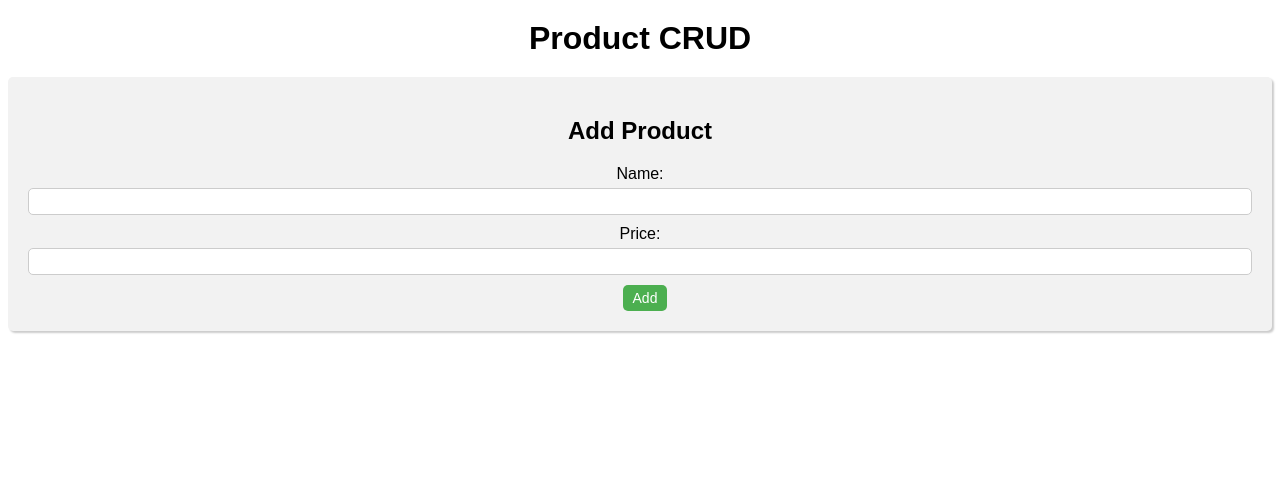
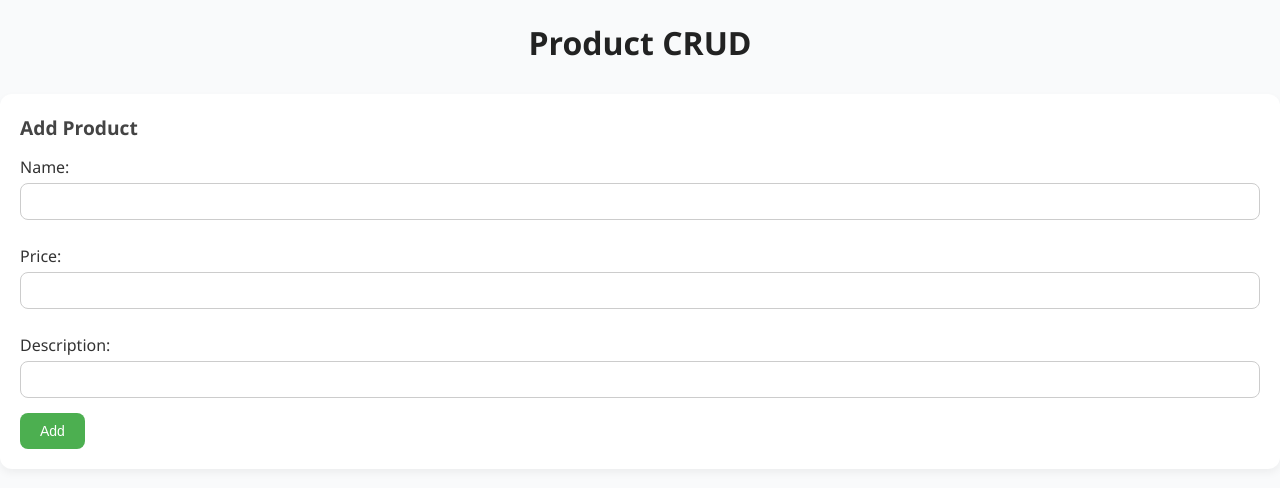
Before and after one commit to ajuteixeira/supabase-front, a plain HTML site: page index.html in a window 1280 px wide. Drawn offline with Linux system fonts and the light colour scheme; no server answers.

Commit message:
inclusão do description, funcionamento do update e novo estilo

```diff
--- a/app.js
+++ b/app.js
@@ -4,6 +4,7 @@ const updateProductForm = document.querySelector('#update-product-form');
 const updateProductId = document.querySelector('#update-id');
 const updateProductName = document.querySelector('#update-name');
 const updateProductPrice = document.querySelector('#update-price');
+const updateProductDescription = document.querySelector('#update-description');
 
 // Function to fetch all products from the server
 async function fetchProducts() {
@@ -14,9 +15,9 @@ async function fetchProducts() {
   productList.innerHTML = '';
 
   // Add each product to the list
-  products.forEach(product => {
+  products.forEach((product) => {
     const li = document.createElement('li');
-    li.innerHTML = `${product.name} - $${product.price}`;
+    li.innerHTML = `${product.name} - $${product.price} - ${product.description}`;
 
     // Add delete button for each product
     const deleteButton = document.createElement('button');
@@ -34,6 +35,7 @@ async function fetchProducts() {
       updateProductId.value = product.id;
       updateProductName.value = product.name;
       updateProductPrice.value = product.price;
+      updateProductDescription.value = product.description;
     });
     li.appendChild(updateButton);
 
@@ -41,25 +43,37 @@ async function fetchProducts() {
   });
 }
 
-
 // Event listener for Add Product form submit button
-addProductForm.addEventListener('submit', async event => {
+addProductForm.addEventListener('submit', async (event) => {
   event.preventDefault();
   const name = addProductForm.elements['name'].value;
   const price = addProductForm.elements['price'].value;
-  await addProduct(name, price);
+  const description = addProductForm.elements['description'].value;
+  await addProduct(name, price, description);
   addProductForm.reset();
   await fetchProducts();
 });
 
+// Event listener for Update button
+updateProductForm.addEventListener('submit', async (event) => {
+  event.preventDefault();
+  const id = updateProductId.value;
+  const name = updateProductName.value;
+  const price = updateProductPrice.value;
+  const description = updateProductDescription.value;
+  await updateProduct(id, name, price, description);
+  updateProductForm.reset();
+  await fetchProducts();
+});
+
 // Function to add a new product
-async function addProduct(name, price) {
+async function addProduct(name, price, description) {
   const response = await fetch('http://18.231.16.90:3000/products', {
     method: 'POST',
     headers: {
-      'Content-Type': 'application/json'
+      'Content-Type': 'application/json',
     },
-    body: JSON.stringify({ name, price })
+    body: JSON.stringify({ name, price, description }),
   });
   return response.json();
 }
@@ -69,12 +83,24 @@ async function deleteProduct(id) {
   const response = await fetch('http://18.231.16.90:3000/products/' + id, {
     method: 'DELETE',
     headers: {
-      'Content-Type': 'application/json'
+      'Content-Type': 'application/json',
     },
     //body: JSON.stringify({id})
   });
   return response.json();
 }
 
+// Function to update a product
+async function updateProduct(id, name, price, description) {
+  const response = await fetch(`http://18.231.16.90:3000/products/${id}`, {
+    method: 'PUT',
+    headers: {
+      'Content-Type': 'application/json',
+    },
+    body: JSON.stringify({ name, price, description }),
+  });
+  return response.json();
+}
+
 // Fetch all products on page load
 fetchProducts();
--- a/index.html
+++ b/index.html
@@ -1,9 +1,11 @@
 <!DOCTYPE html>
 <html>
+
 <head>
   <title>Product CRUD</title>
   <link rel="stylesheet" type="text/css" href="style.css">
 </head>
+
 <body>
   <h1>Product CRUD</h1>
 
@@ -13,6 +15,9 @@
     <input type="text" id="name" name="name" required>
     <label for="price">Price:</label>
     <input type="number" id="price" name="price" required step="0.01">
+    <label for="description">Description:</label>
+    <input type="text" id="description" name="description" required>
+
     <button type="submit">Add</button>
   </form>
 
@@ -24,4 +29,5 @@
     window.addEventListener('load', fetchProducts);
   </script>
 </body>
+
 </html>
--- a/style.css
+++ b/style.css
@@ -1,92 +1,121 @@
 body {
-    font-family: Arial, sans-serif;
+  font-family: 'Segoe UI', Tahoma, Geneva, Verdana, sans-serif;
+  margin: 0;
+  padding: 0;
+  background-color: #f9fafb;
+  color: #333;
+}
+
+.container {
+  max-width: 600px;
+  margin: 40px auto;
+  padding: 20px;
 }
 
 h1 {
-    margin-top: 20px;
-    margin-bottom: 10px;
   text-align: center;
+  font-size: 2rem;
+  margin-bottom: 30px;
+  color: #222;
 }
 
-  ul {
-    list-style: none;
-    padding: 0;
-    margin: 0;
-    text-align: center;
+form {
+  background-color: #ffffff;
+  padding: 20px;
+  border-radius: 12px;
+  box-shadow: 0 4px 8px rgba(0, 0, 0, 0.05);
+  margin-bottom: 30px;
 }
 
-  li {
-    display: inline-block;
-    margin: 5px;
-    padding: 5px 10px;
-    background-color: #f2f2f2;
-    border-radius: 5px;
-    box-shadow: 2px 2px 2px #ccc;
+form h2 {
+  margin-top: 0;
+  font-size: 1.2rem;
+  margin-bottom: 15px;
+  color: #444;
 }
 
-  button {
-    margin-left: 10px;
+label {
+  display: block;
+  font-weight: 500;
+  margin-bottom: 5px;
+  margin-top: 10px;
+}
+
+input[type="text"],
+input[type="number"] {
+  width: 100%;
+  padding: 10px;
+  border-radius: 8px;
+  border: 1px solid #ccc;
+  box-sizing: border-box;
+  margin-bottom: 15px;
+  transition: border-color 0.2s;
+}
+
+input[type="text"]:focus,
+input[type="number"]:focus {
+  border-color: #4CAF50;
+  outline: none;
+}
+
+button,
+input[type="submit"] {
   background-color: #4CAF50;
   color: white;
   border: none;
-    border-radius: 5px;
-    padding: 5px 10px;
-    text-align: center;
-    text-decoration: none;
-    display: inline-block;
+  border-radius: 8px;
+  padding: 10px 20px;
   font-size: 14px;
   cursor: pointer;
   transition: background-color 0.3s;
 }
 
-  button:hover {
+button:hover,
+input[type="submit"]:hover {
   background-color: #3e8e41;
 }
 
-  form {
-    margin-top: 20px;
-    text-align: center;
-    background-color: #f2f2f2;
-    padding: 20px;
-    border-radius: 5px;
-    box-shadow: 2px 2px 2px #ccc;
+ul#products {
+  list-style: none;
+  padding: 0;
+  margin: 0;
 }
 
-  label {
-    display: inline-block;
-    margin-bottom: 5px;
+ul#products li {
+  background-color: #ffffff;
+  border: 1px solid #e0e0e0;
+  padding: 15px 20px;
+  border-radius: 10px;
+  margin-bottom: 10px;
+  box-shadow: 0 2px 4px rgba(0, 0, 0, 0.05);
+  display: flex;
+  justify-content: space-between;
+  align-items: center;
+  gap: 10px;
+  flex-wrap: wrap;
 }
 
-  input[type="text"],
-  input[type="number"] {
-    padding: 5px;
-    border-radius: 5px;
-    border: 1px solid #ccc;
-    width: 100%;
-    margin-bottom: 10px;
-    box-sizing: border-box;
+ul#products li span {
+  flex-grow: 1;
 }
 
-  input[type="submit"],
-  button[type="submit"] {
-    background-color: #4CAF50;
-    color: white;
-    border: none;
-    border-radius: 5px;
-    padding: 5px 10px;
-    text-align: center;
-    text-decoration: none;
-    display: inline-block;
-    font-size: 14px;
-    cursor: pointer;
-    transition: background-color 0.3s;
+ul#products li button {
+  background-color: #1976d2;
 }
 
-  input[type="submit"]:hover,
-  button[type="submit"]:hover {
-    background-color: #3e8e41;
+ul#products li button:hover {
+  background-color: #115293;
 }
 
+ul#products li button:last-child {
+  background-color: #e53935;
+}
+
+ul#products li button:last-child:hover {
+  background-color: #b71c1c;
+}
+
+/* Remove number arrows */
 input[type="number"]::-webkit-outer-spin-button,
 input[type="number"]::-webkit-inner-spin-button {
   -webkit-appearance: none;
```
Lines whose indentation alone changed are shown as unchanged.
